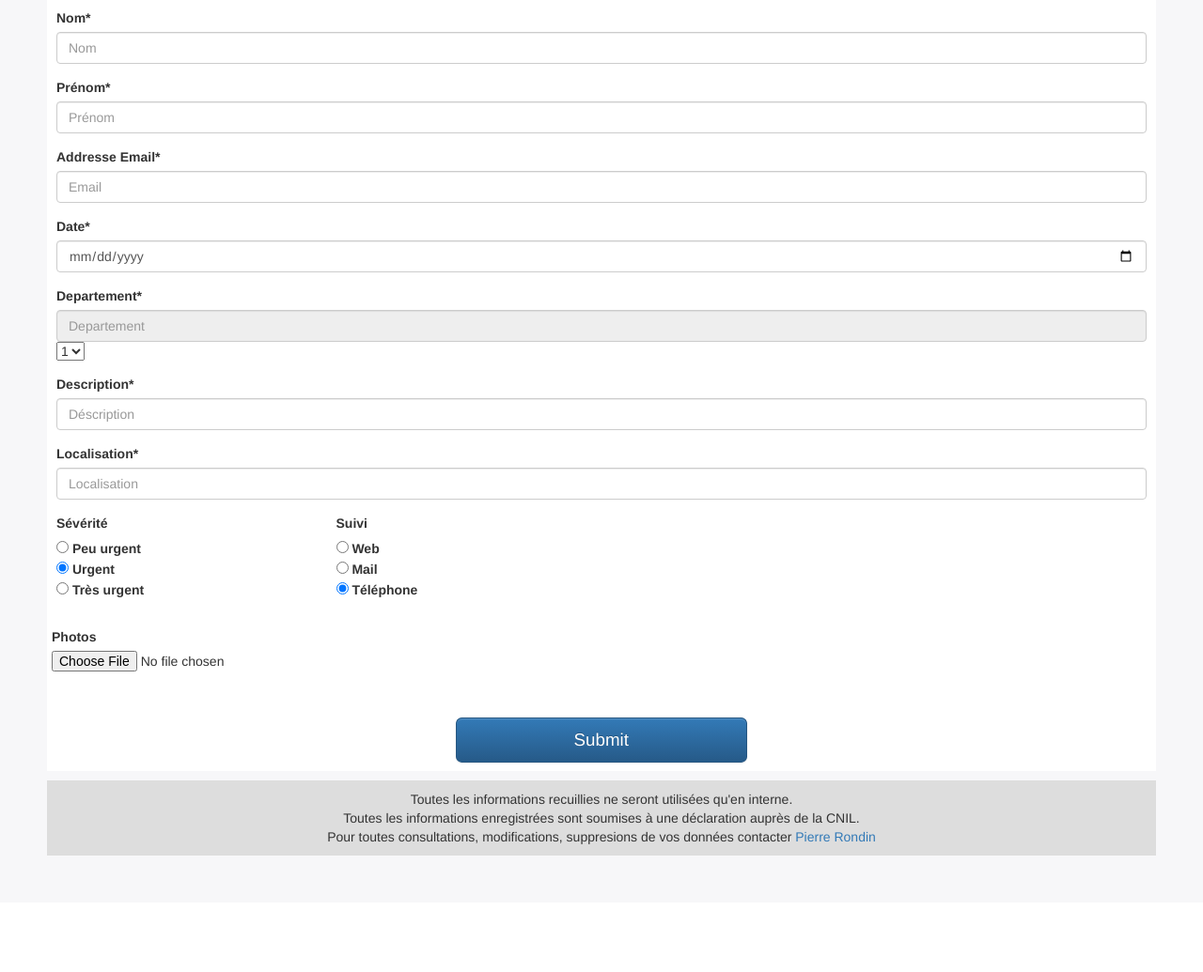
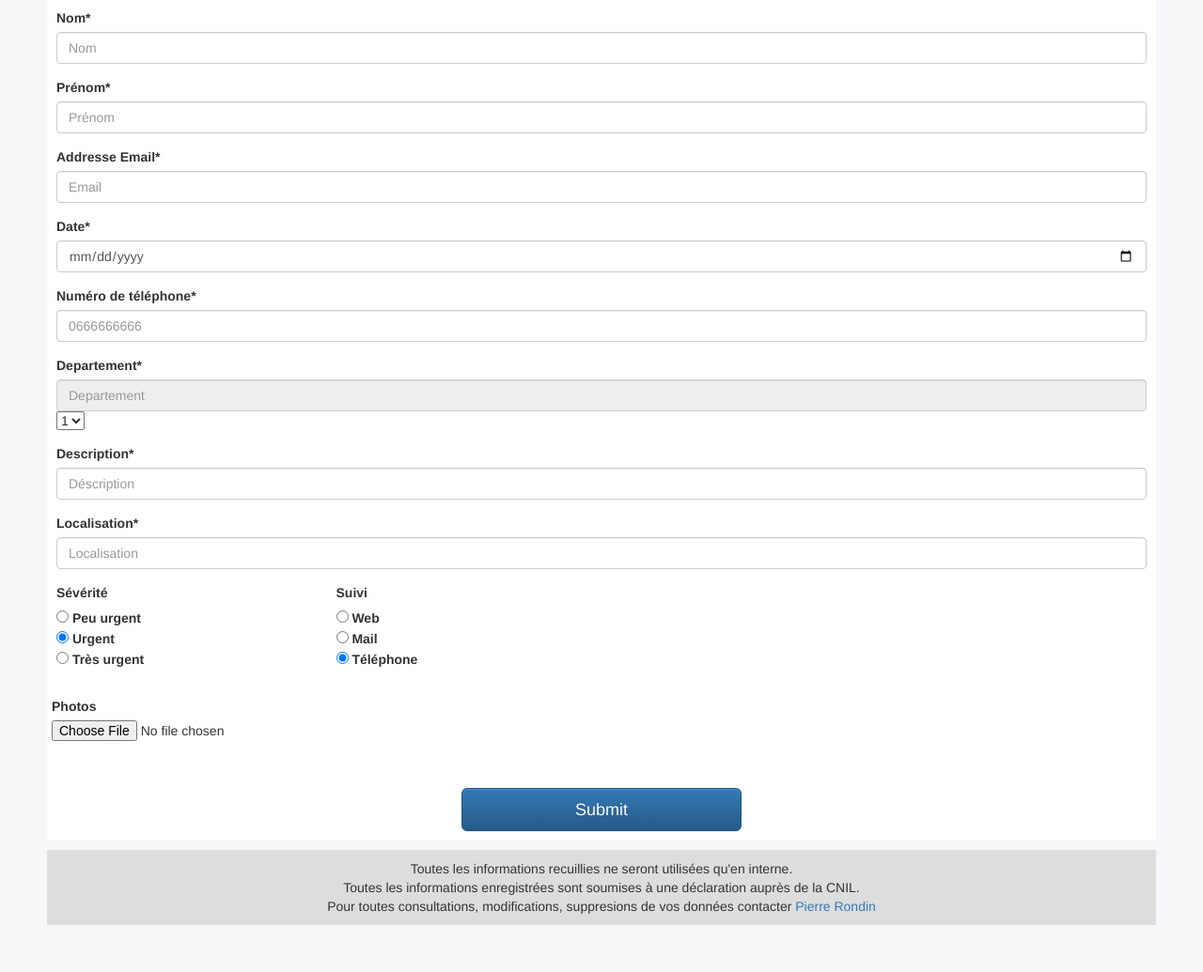
Before and after one commit to WladimirDuManoir/TW_Site-Resto, a PHP site: page /niirvana/ in a window 1280 px wide. Shown: the part 180-1215 px from the top of the page at 94% size. Before the commit the page ends 1091 px from the top, so only its background shows below. Run offline with PHP 8.4, Linux system fonts and the light colour scheme.

Commit message:
started real js

```diff
--- a/css/style.css
+++ b/css/style.css
@@ -31,3 +31,8 @@ form div button {
 html body footer.row.wow.fadeInUp {
 	margin: 10px 0 0 0;
 }
+.form-control.wrong-entry {
+    border-color: #DA4453;
+    box-shadow: 0 1px 1px rgba(0, 0, 0, 0.075) inset, 0 0 8px rgba(255, 68, 83, 0.6);
+    outline: 0 none;
+}
--- a/index.html
+++ b/index.html
@@ -32,7 +32,7 @@
 		<div class="col-md-12">
 		  <div class="form-group wow fadeInRight" data-wow-delay="0.1s" >
 		    <label for="nom" >Nom*</label>
-		    <input aria-describedby="descriptionNom" name="nom" type="text" class="form-control" id="nom" placeholder="Nom"  aria-required="true" >
+		    <input aria-describedby="descriptionNom" name="nom" type="text" class="form-control" id="nom" placeholder="Nom"  aria-required="true" required onblur="checkFormElement()" >
 		    <div hidden id="descriptionNom">Donnez le nom pour vous identifier.</div>
 		  </div>
 		</div>
@@ -42,7 +42,7 @@
 		<div class="col-md-12">
 		  <div class="form-group wow fadeInLeft" data-wow-delay="0.1s" >
 		    <label for="prenom">Prénom*</label>
-		    <input aria-describedby="descriptionPrenom" name="prenom" type="text" class="form-control" id="prenom" placeholder="Prénom"  aria-required="true">
+		    <input aria-describedby="descriptionPrenom" name="prenom" type="text" class="form-control" id="prenom" placeholder="Prénom"  aria-required="true" required>
 		    <div hidden id="descriptionPrenom">Donnez le prénom pour vous identifier.</div>
 		  </div>
 		</div>
@@ -53,7 +53,7 @@
 		  <div class="form-group wow fadeInRight" data-wow-delay="0.1s">
 		    <label for="adresseMail">Addresse Email*</label>
 		    <div hidden id="descriptionEmail">Donnez un email ou l'on pourra vous contacter.</div>
-		    <input aria-describedby="descriptionEmail" name="email" type="email" class="form-control" id="adresseMail" placeholder="Email" aria-required="true">
+		    <input aria-describedby="descriptionEmail" name="email" type="email" class="form-control" id="adresseMail" placeholder="Email" aria-required="true" required>
 		  </div>
 		</div>
 	</div>
@@ -64,7 +64,7 @@
 		<div class="col-md-12">
 		  <div class="form-group wow fadeInLeft" data-wow-delay="0.1s" >
 		    <label for="date">Date*</label>
-		    <input aria-describedby="descriptionDate" name="date" type='date' class="form-control" id="date" placeholder="Date" aria-required="true">
+		    <input aria-describedby="descriptionDate" name="date" type='date' class="form-control" id="date" placeholder="Date" aria-required="true" required>
 		    <div hidden id="descriptionDate">Donnez la date à laquelle l'incident c'est produit.</div>
 		  </div>
 		</div>
@@ -72,9 +72,21 @@
 
 	<div class="row">
 		<div class="col-md-12">
+		  <div class="form-group wow fadeInRight" data-wow-delay="0.1s" >
+		     <label for="numeroTel">Numéro de téléphone*</label>
+		    <input aria-describedby="descriptionTelephone" name="tel" type='tel' pattern='\d{10}' title='Numéro de téléphone Format: 0666666666 '
+class="form-control" id="numeroTel" placeholder="0666666666" required aria-required="true">
+		    <div hidden id="descriptionTelephone">Donnez le téléphone avec lequelle on peut vous contacter.</div>
+
+ 		  </div>
+ 		</div>
+ 	</div>
+
+	<div class="row">
+		<div class="col-md-12">
 		  <div class="form-group wow fadeInLeft" data-wow-delay="0.1s" >
 		    <label for="dept">Departement*</label>
-		    <input aria-describedby="descriptionDepartement" name="dept"  class="form-control" id="dept" readonly="readonly" placeholder="Departement" aria-required="true">
+		    <input aria-describedby="descriptionDepartement" name="dept"  class="form-control" id="dept" readonly="readonly" placeholder="Departement" aria-required="true" required>
 		    <select name="listDept" size="1" onChange="setDepartement()">
 				<OPTION>1
 				<OPTION>2
@@ -91,7 +103,7 @@
 		<div class="col-md-12">
 		  <div class="form-group wow fadeInLeft" data-wow-delay="0.1s" >
 		    <label for="description">Description*</label>
-		    <input aria-describedby="descriptionDescription" name="description" type='text' class="form-control" id="description" placeholder="Déscription" aria-required="true">
+		    <input aria-describedby="descriptionDescription" name="description" type='text' class="form-control" id="description" placeholder="Déscription" aria-required="true" required>
 		  </div>
 		    <div hidden id="descriptionDescription">Donnez la description complète de l'incident.</div>
 		</div>
@@ -101,7 +113,7 @@
 		<div class="col-md-12">
 		  <div class="form-group wow fadeInRight" data-wow-delay="0.1s" >
 		    <label for="localisation">Localisation*</label>
-		    <input aria-describedby="descriptionLocalisation" name="loca" type='text' class="form-control" id="localisation" placeholder="Localisation" aria-required="true">
+		    <input aria-describedby="descriptionLocalisation" name="loca" type='text' class="form-control" id="localisation" placeholder="Localisation" aria-required="true" required>
 		    <div hidden id="descriptionLocalisation">Donnez la localisation de l'incident.</div>
 		  </div>
 		</div>
@@ -139,7 +151,7 @@
 		  </div>
 	</div>
 	<div class="row submit-btn">
-		<button type="submit" class="btn btn-primary btn-lg wow pulse col-sm-11 col-md-3" data-wow-iteration="infinite">Submit</button>
+		<button type="submit" class="btn btn-primary btn-lg wow  col-sm-11 col-md-3" data-wow-iteration="infinite">Submit</button> <!-- pulse -->
 	</div>
 </form>
 	</div>
--- a/js/form.js
+++ b/js/form.js
@@ -1,21 +1,44 @@
- function setDate(){
+
+ function setDate() {
  	var ladate = new Date()
  	document.form1.date.value = ladate.getDate() + "/" + (ladate.getMonth()+1)  + "/" + ladate.getFullYear()
  }
 
- function setDepartement(){
+ function setDepartement() {
  	var departement = document.form1.listDept.value
  	document.form1.dept.value = departement
  }
 
- function checkSubmit(){
- 	if (document.form1.nom.value == ""){
+ function checkSubmit() {
+ 	if (document.form1.nom.value == "") {
  		window.alert("Veuillez remplir le champ Nom");
  		return false
  	}
- 	else if (document.form1.prenom.value == ""){
+ 	else if (document.form1.prenom.value == "") {
  		window.alert("Veuillez remplir le champ Prenom");
  		return false
  	}
+ }
 
- }
+function checkFormElement() {
+	// Element of get off focus (blur)
+	var elem = document.getElementById("nom");
+	// Check element
+	if (elem.value == "") {
+		// if wrong add note + wrong-entry class
+		if (!hasClass(elem," wrong-entry ")) {
+			elem.className += " wrong-entry ";
+			//elem.classList.add(" wrong-entry ");
+		}
+	}else {
+		/*if (!hasClass(elem," wrong-entry ")) { TODO XXX
+			elem.className += " wrong-entry ";
+			//elem.classList.add(" wrong-entry ");
+		}
+		elem.className.replace(/\bwrong-entry\b/,'');*/
+	}
+}
+
+function hasClass(element, cls) {
+    return (' ' + element.className + ' ').indexOf(' ' + cls + ' ') > -1;
+}
```
